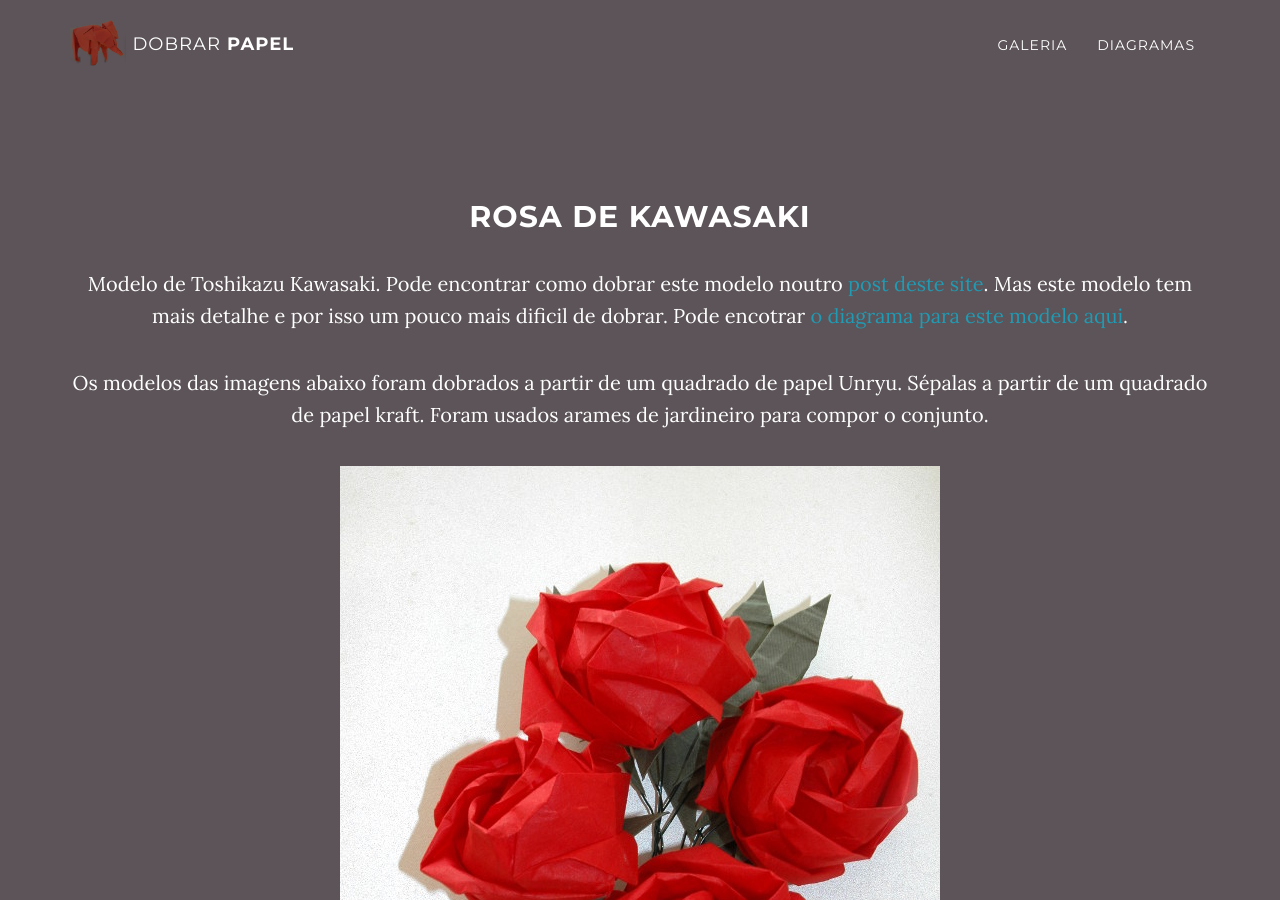
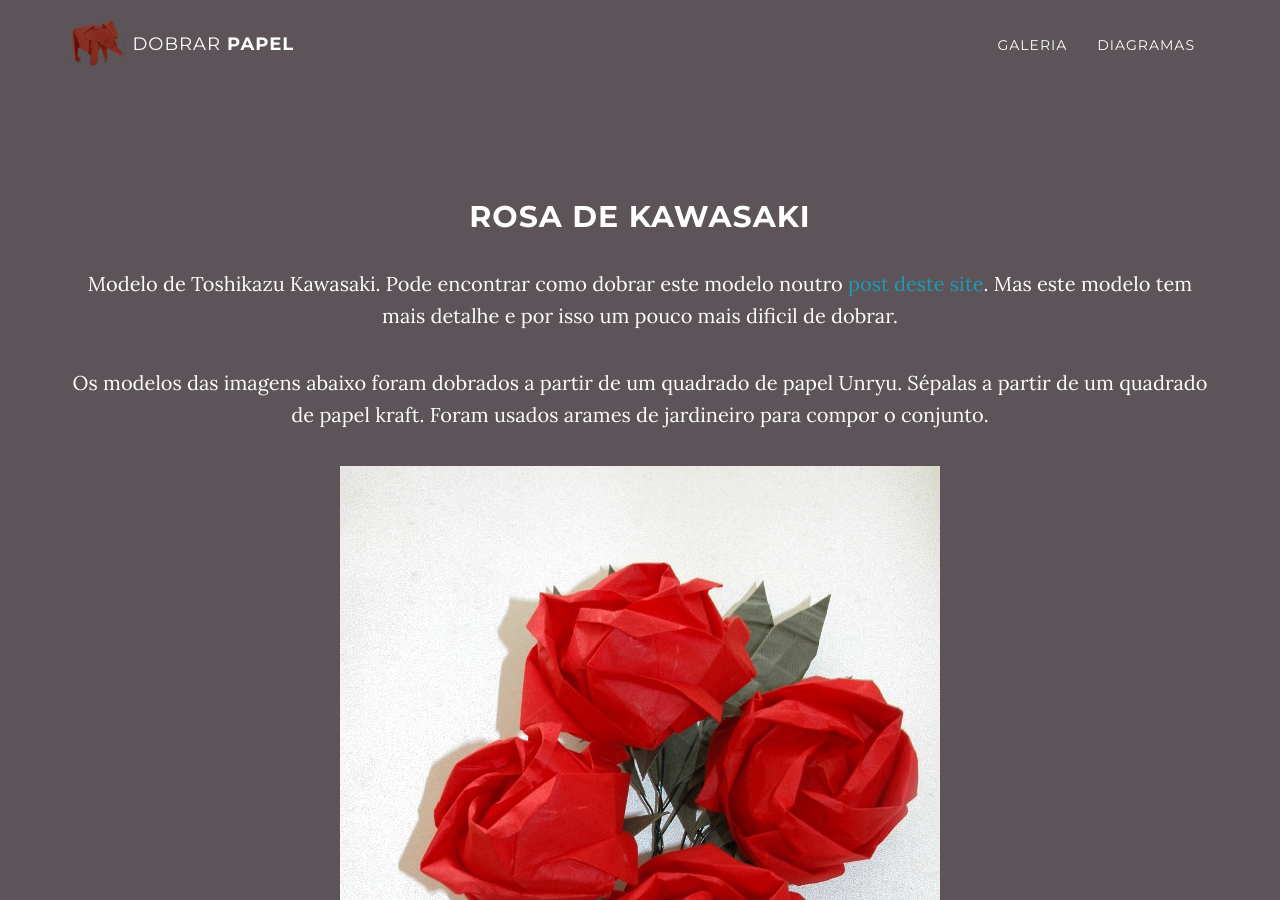
Before and after one commit to pawlo0/dobrarpapel, a Jekyll site: the page built from _posts/2016-01-27-rosa-kawasaki.md, in a window 1280 px wide and 900 px high. Built offline with Jekyll 4.4.1, drawn with Linux system fonts in a browser that asks for light colours; nearby versions of some CDN libraries; library files that are not in the unit come from our copies; some of the changed text lies outside the part shown.

Commit message:
Corrects links

```diff
--- a/_posts/2016-01-27-rosa-kawasaki.md
+++ b/_posts/2016-01-27-rosa-kawasaki.md
@@ -5,10 +5,12 @@
 category: Flores
 ---
 
-Modelo de Toshikazu Kawasaki. Pode encontrar como dobrar este modelo noutro [post deste site]({{ site.baseurl }}{% post_url 2016-01-16-rosas-num-minuto %}). Mas este modelo tem mais detalhe e por isso um pouco mais dificil de dobrar. Pode encotrar [o diagrama para este modelo aqui](..img/rose.pdf).
+Modelo de Toshikazu Kawasaki. Pode encontrar como dobrar este modelo noutro [post deste site]({{ site.baseurl }}{% post_url 2016-01-16-rosas-num-minuto %}). Mas este modelo tem mais detalhe e por isso um pouco mais dificil de dobrar.
 
 Os modelos das imagens abaixo foram dobrados a partir de um quadrado de papel Unryu. Sépalas a partir de um quadrado de papel kraft. Foram usados arames de jardineiro para compor o conjunto.
 
 ![Rosas de Kawasaki](../img/kawasaki.jpg)
 
 ![Rosas de Kawasaki](../img/kawasaki2.jpg)
+
+[O diagrama está disponivel aqui](../img/rose.pdf)
```
